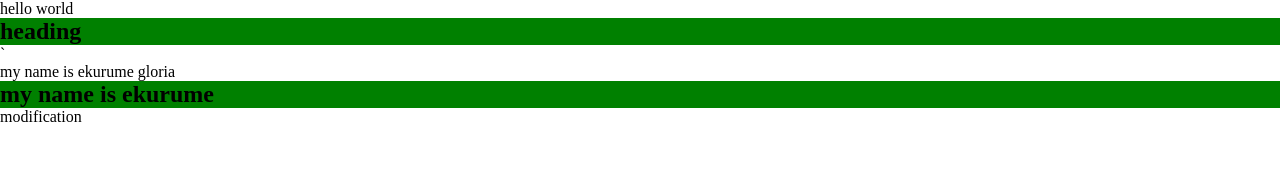
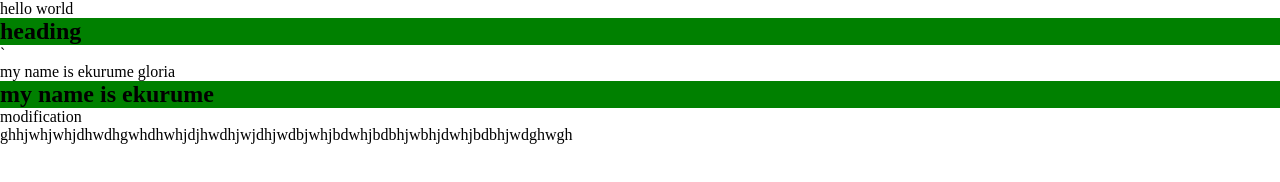
Before and after one commit to gloria001-design/COHORT-SEVEN-, a website: page index.html in a window 1280 px wide. Drawn offline with Linux system fonts and the light colour scheme.

Commit message:
i have made the last modification

```diff
--- a/index.html
+++ b/index.html
@@ -12,5 +12,6 @@
     <p>my name is ekurume gloria</p>
     <h2>my name is ekurume</h2>
     <p>modification</p>
+    <p>ghhjwhjwhjdhwdhgwhdhwhjdjhwdhjwjdhjwdbjwhjbdwhjbdbhjwbhjdwhjbdbhjwdghwgh</p>
 </body>
 </html>
```
